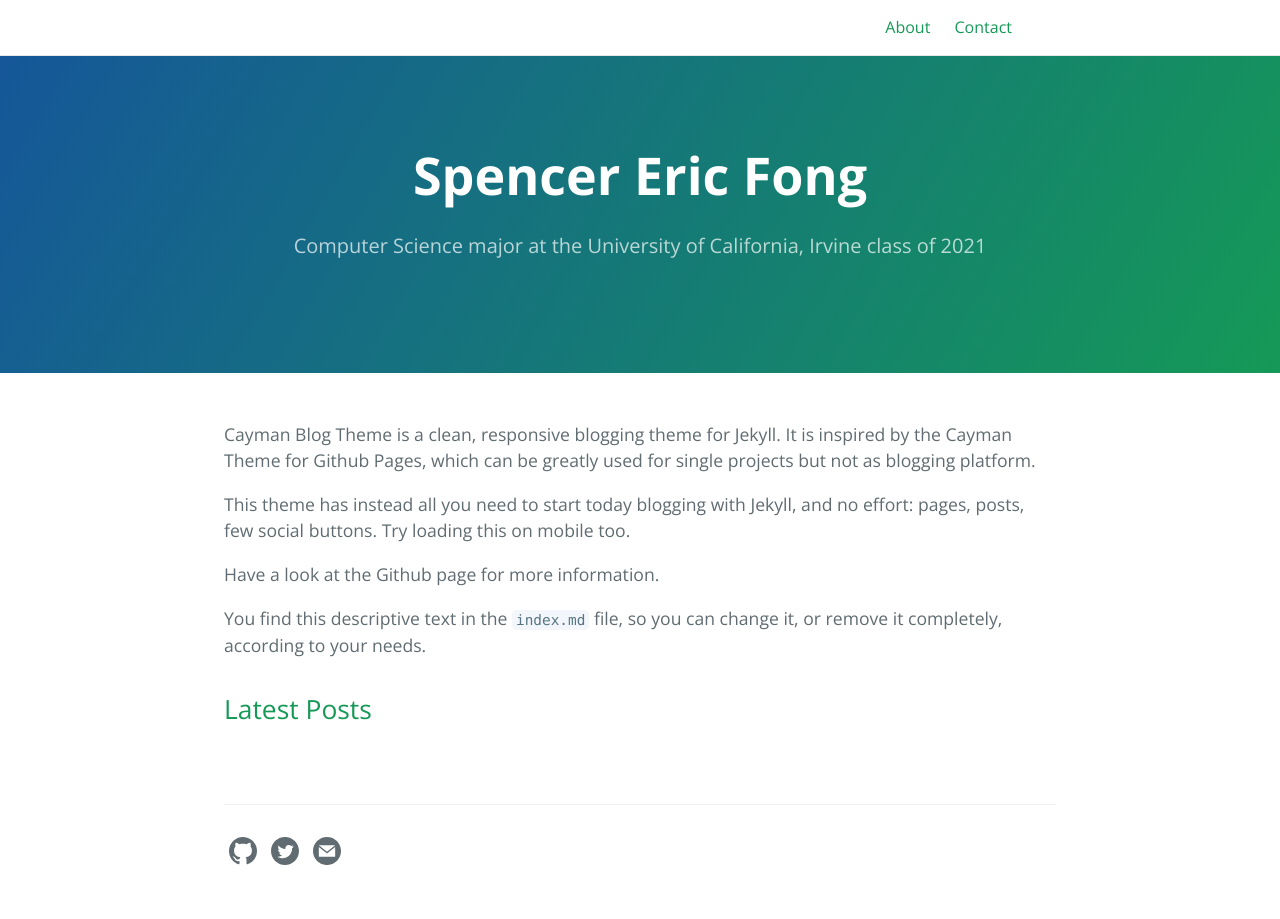
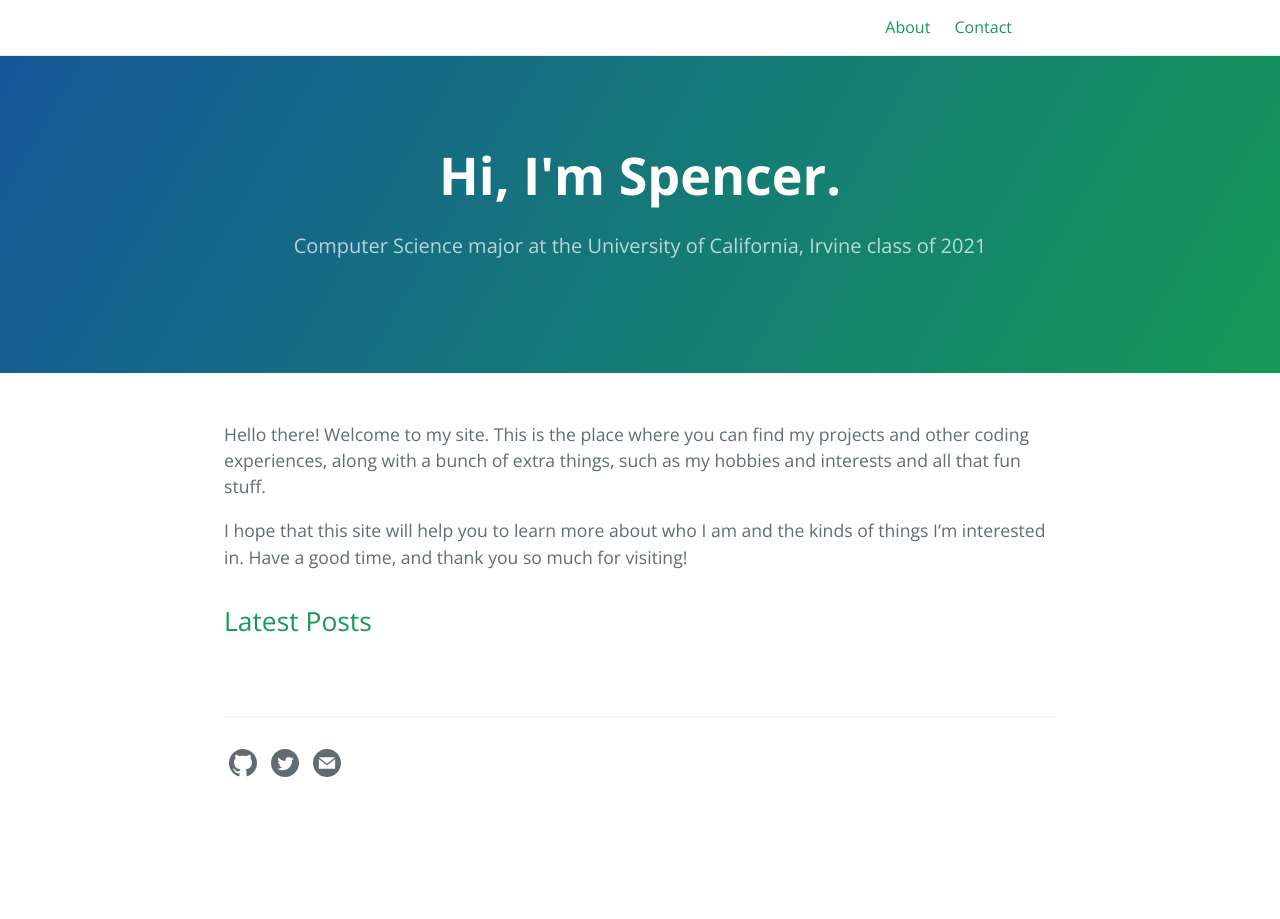
Before and after one commit to spencerericfong/spencerericfong.github.io, a Jekyll site: the page built from index.md, in a window 1280 px wide. Built offline with Jekyll 4.4.1, drawn with Linux system fonts in a browser that asks for light colours.

Commit message:
updated title and index text

```diff
--- a/_config.yml
+++ b/_config.yml
@@ -1,5 +1,5 @@
 theme:
-title: Spencer Eric Fong
+title: Hi, I'm Spencer.
 email: spencerericfong@gmail.com
 description: Computer Science major at the University of California, Irvine class of 2021
 github_username: spencerericfong
--- a/index.md
+++ b/index.md
@@ -8,10 +8,6 @@
 layout: home
 ---
 
-Cayman Blog Theme is a clean, responsive blogging theme for Jekyll. It is inspired by the Cayman Theme for Github Pages, which can be greatly used for single projects but not as blogging platform.
+Hello there! Welcome to my site. This is the place where you can find my projects and other coding experiences, along with a bunch of extra things, such as my hobbies and interests and all that fun stuff.
 
-This theme has instead all you need to start today blogging with Jekyll, and no effort: pages, posts, few social buttons. Try loading this on mobile too.
-
-Have a look at the Github page for more information.
-
-You find this descriptive text in the `index.md` file, so you can change it, or remove it completely, according to your needs.
+I hope that this site will help you to learn more about who I am and the kinds of things I'm interested in. Have a good time, and thank you so much for visiting!
```
